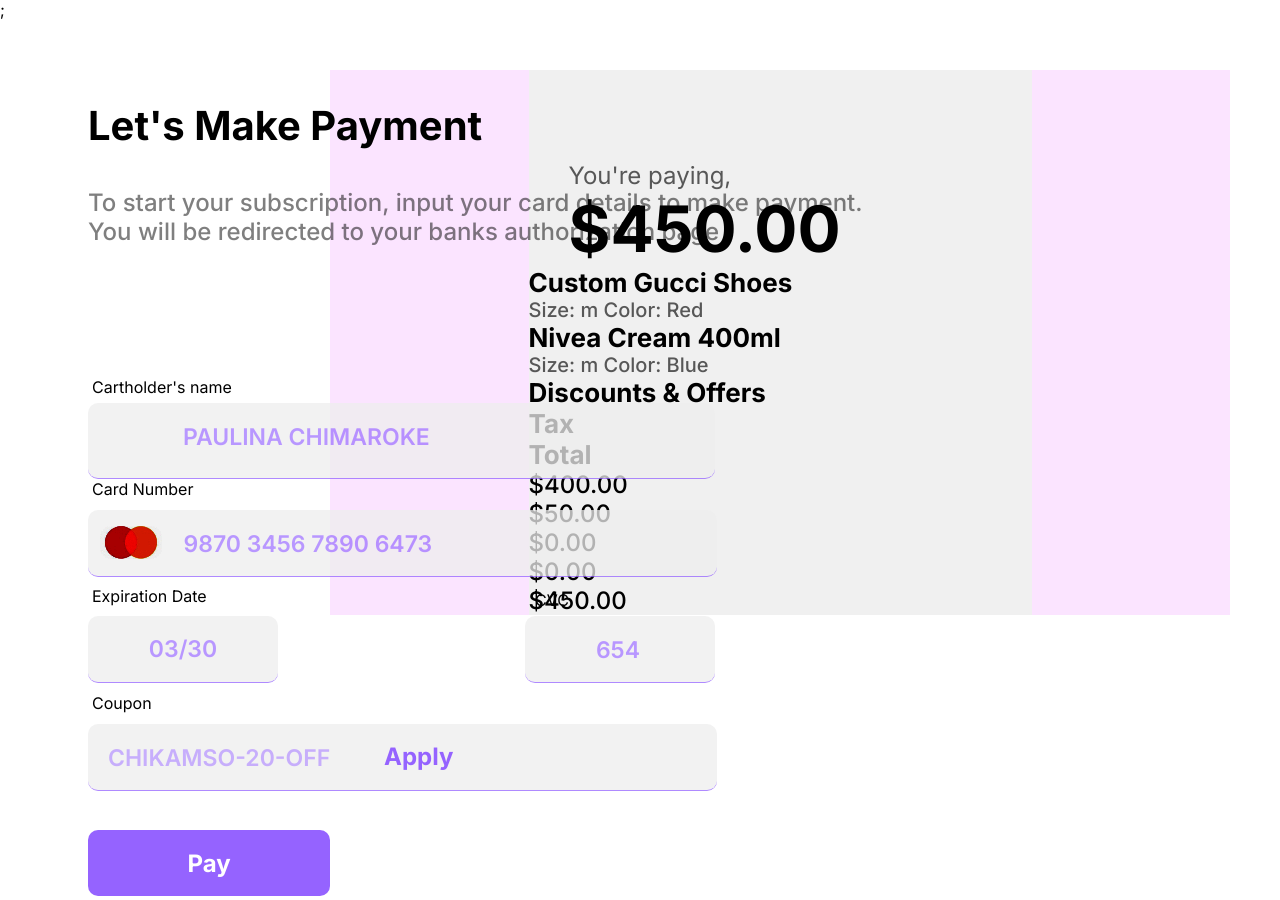
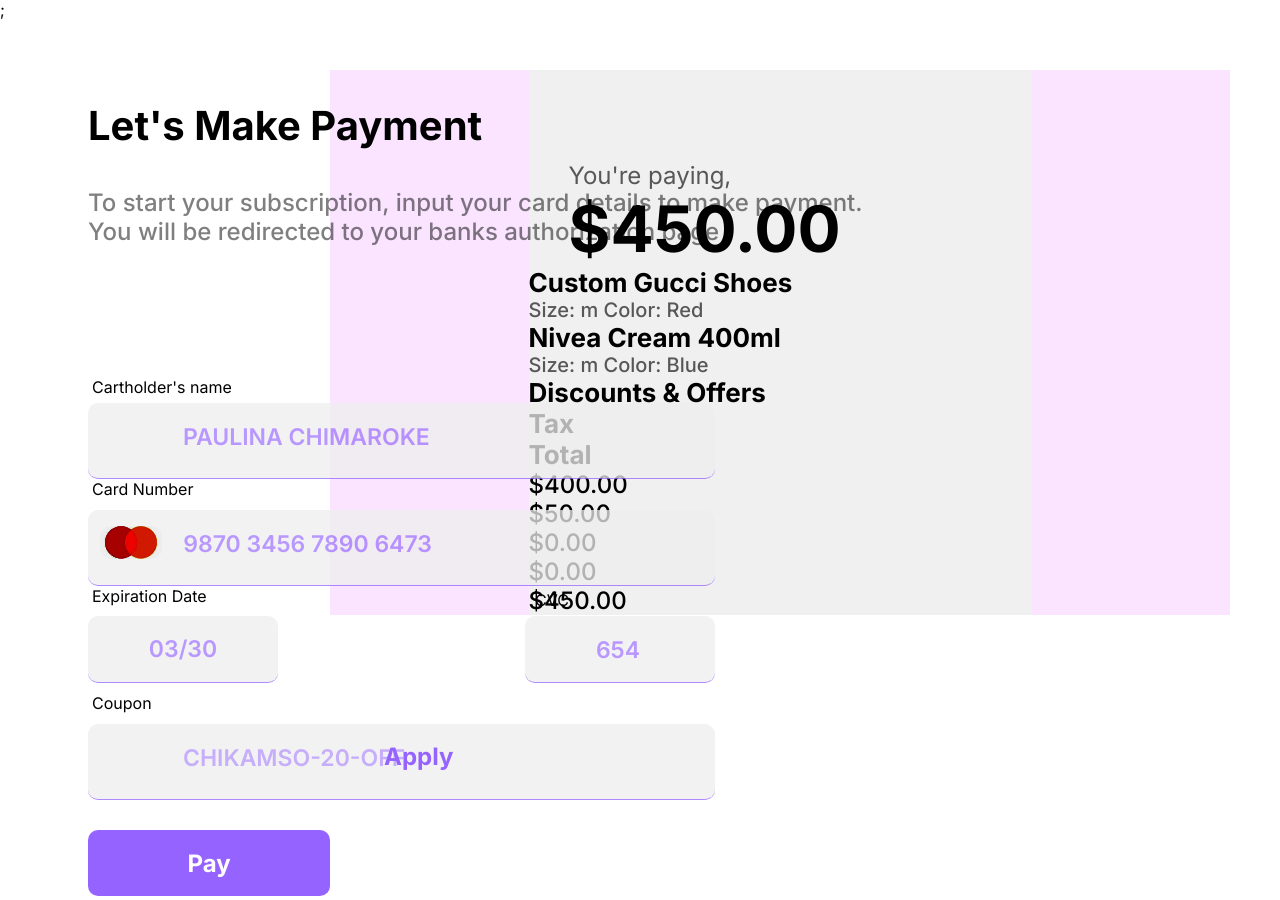
Before and after one commit to mxxm0x/store, a React (Vite) app: page / in a window 1280 px wide. Built offline with nearby package versions, Linux system fonts and the light colour scheme.

Commit message:
fix: fixing some stuff and aligning

```diff
--- a/src/components/Payment/Payment.css
+++ b/src/components/Payment/Payment.css
@@ -54,8 +54,9 @@ input {
 
 .card-number {
 	position: absolute;
-	width: 609px;
-	height: 66px;
+	width: 530px;
+	height: 75px;
+	padding-left: 97px;
 	left: 88px;
 	top: 510px;
 	border: none;
@@ -158,8 +159,9 @@ input {
 
 .card-coupon {
 	position: absolute;
-	width: 609px;
-	height: 66px;
+	width: 530px;
+	height: 75px;
+	padding-left: 97px;
 	left: 88px;
 	top: 724px;
 	border: none;
@@ -187,6 +189,7 @@ input {
 	top: 20px;
 	left: 20px;
 	opacity: 75%;
+	padding-left: 75px;
 }
 
 .btn-1 {
```
